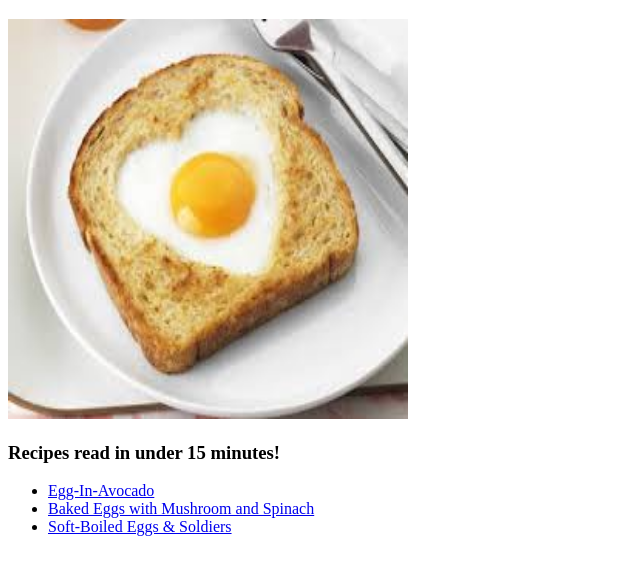
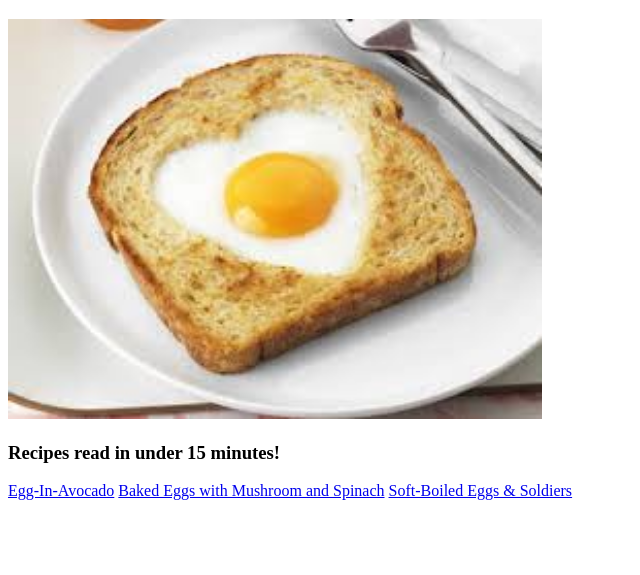
Before and after one commit to Sonic11456/odin-recipes, a plain HTML site: page index.html in a window 1280 px wide. Shown: the part 61-636 px from the top of the page, without its empty margins (0-640 px from the left). Drawn offline with Linux system fonts and the light colour scheme.

Commit message:
Removed list elements from Recipes list.

```diff
--- a/index.html
+++ b/index.html
@@ -4,17 +4,19 @@
     <meta charset="UTF-8">
     <meta http-equiv="X-UA-Compatible" content="IE=edge">
     <meta name="viewport" content="width=device-width, initial-scale=1.0">
-    <title>Document</title>
+    <link rel="stylesheet" href="../styles.css">
+    <title>Odin Recipes</title>
 </head>
 <body>
     <h1>Grab N' Go Breakfast FOR the Go!</h1>
-        <img src="../odin-recipes/images/Love-breakfast.jpeg" height="400" width="400">
+        <img class="opening" src="../odin-recipes/images/Love-breakfast.jpeg" height="400" width="auto">
     <h3>Recipes read in under 15 minutes!</h3>
-    <ul>
-        <li><a href="recipes/egg-in-avocado.html">Egg-In-Avocado</a></li>
-        <li><a href="recipes/baked-eggs-with-mushroom.html">Baked Eggs with Mushroom and Spinach</a></li>
-        <li><a href="recipes/soft-boiled-eggs.html">Soft-Boiled Eggs & Soldiers</a></li>
-        </ul>
+        <a class="Left" href="recipes/egg-in-avocado.html">Egg-In-Avocado</a></li>
+
+        <a class="Center" href="recipes/baked-eggs-with-mushroom.html">Baked Eggs with Mushroom and Spinach</a></li>
+
+        <a class="Right" href="recipes/soft-boiled-eggs.html">Soft-Boiled Eggs & Soldiers</a></li>
+
 
 
 
```
